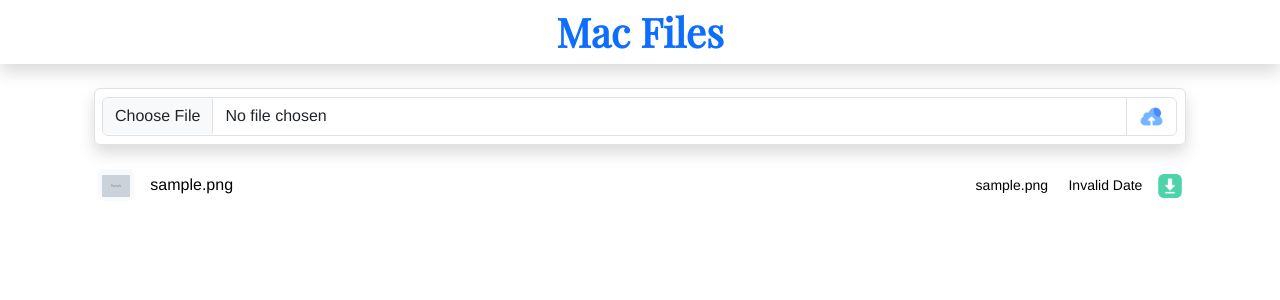
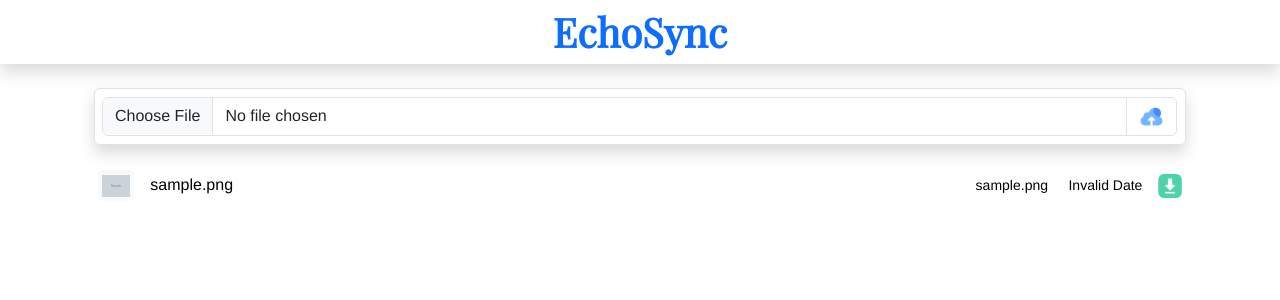
Before and after one commit to brijesh-py/echosync, a Flask app: page / in a window 1280 px wide. Shown: the top 300 px of the page. Run offline with Flask 3, Linux system fonts and the light colour scheme; tables that the repository leaves empty hold one stand-in row (values such as "Sample post"); grey boxes marked "Sample" are stand-in pictures; some libraries are stand-ins or nearby versions; some web fonts are replaced.

Commit message:
change app name

```diff
--- a/app/templates/navbar.html
+++ b/app/templates/navbar.html
@@ -3,7 +3,7 @@
     <a
       href=""
       class="text-decoration-none fw-bold display-6 mx-auto navbar-logo"
-      >Mac Files</a
+      >EchoSync</a
     >
   </div>
 </nav>
```
Also changed, not shown: instance/db.db (added).
